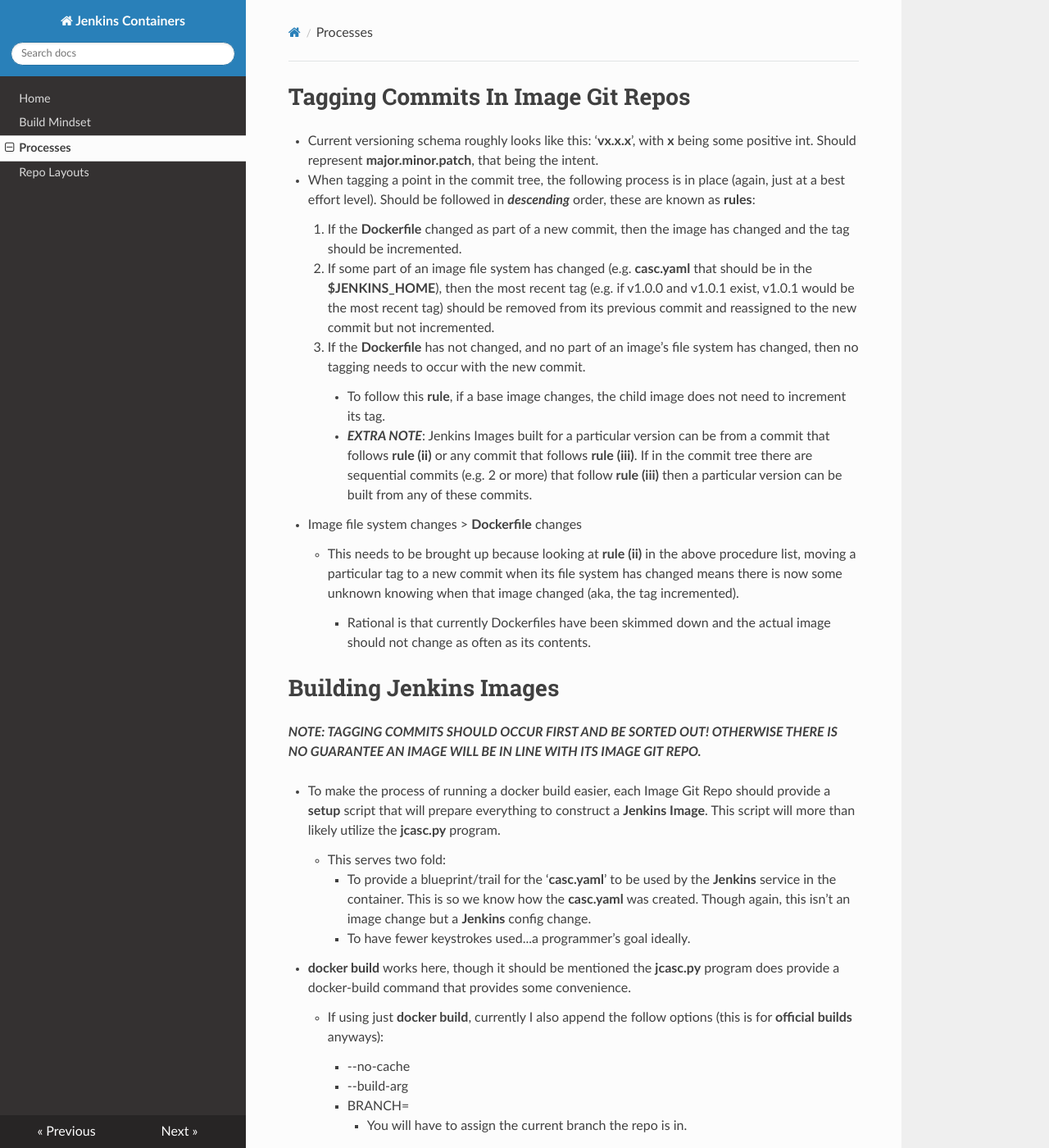
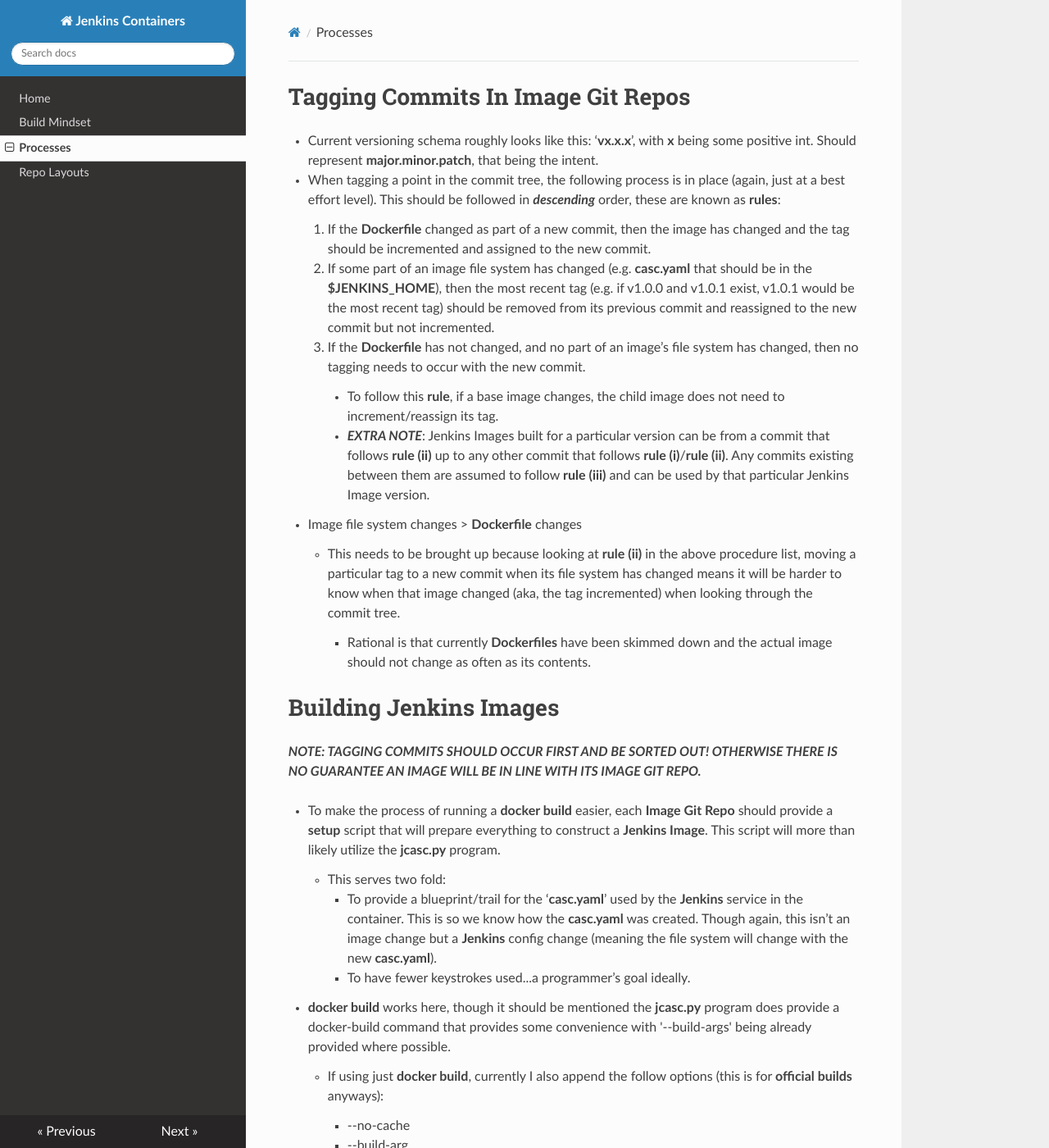
Before and after one commit to cavcrosby/jenkins-containers, an MkDocs documentation site: the page built from docs/processes.md, in a window 1280 px wide and 1400 px high. Shown: the whole window at 82% size. Built offline with MkDocs 1.6.1, drawn with Linux system fonts in a browser that asks for light colours; nearby versions of some CDN libraries.

Commit message:
Refactor documentation

```diff
--- a/docs/processes.md
+++ b/docs/processes.md
@@ -1,25 +1,25 @@
 # Tagging Commits In Image Git Repos
 
 * Current versioning schema roughly looks like this: ‘**vx.x.x**’, with **x** being some positive int. Should represent **major.minor.patch**, that being the intent.
-* When tagging a point in the commit tree, the following process is in place (again, just at a best effort level). Should be followed in ***descending*** order, these are known as **rules**:
-    1. If the **Dockerfile** changed as part of a new commit, then the image has changed and the tag should be incremented.
+* When tagging a point in the commit tree, the following process is in place (again, just at a best effort level). This should be followed in ***descending*** order, these are known as **rules**:
+    1. If the **Dockerfile** changed as part of a new commit, then the image has changed and the tag should be incremented and assigned to the new commit.
     2. If some part of an image file system has changed (e.g. **casc.yaml** that should be in the **$JENKINS_HOME**), then the most recent tag (e.g. if v1.0.0 and v1.0.1 exist, v1.0.1 would be the most recent tag) should be removed from its previous commit and reassigned to the new commit but not incremented.
     3. If the **Dockerfile** has not changed, and no part of an image’s file system has changed, then no tagging needs to occur with the new commit.
-        * To follow this **rule**, if a base image changes, the child image does not need to increment its tag.
-        * ***EXTRA NOTE***: Jenkins Images built for a particular version can be from a commit that follows **rule (ii)** or any commit that follows **rule (iii)**. If in the commit tree there are sequential commits (e.g. 2 or more) that follow **rule (iii)** then a particular version can be built from any of these commits.
+        * To follow this **rule**, if a base image changes, the child image does not need to increment/reassign its tag.
+        * ***EXTRA NOTE***: Jenkins Images built for a particular version can be from a commit that follows **rule (ii)** up to any other commit that follows **rule (i)**/**rule (ii)**. Any commits existing between them are assumed to follow **rule (iii)** and can be used by that particular Jenkins Image version.
 * Image file system changes > **Dockerfile** changes
-    * This needs to be brought up because looking at **rule (ii)** in the above procedure list, moving a particular tag to a new commit when its file system has changed means there is now some unknown knowing when that image changed (aka, the tag incremented).
-        * Rational is that currently Dockerfiles have been skimmed down and the actual image should not change as often as its contents.
+    * This needs to be brought up because looking at **rule (ii)** in the above procedure list, moving a particular tag to a new commit when its file system has changed means it will be harder to know when that image changed (aka, the tag incremented) when looking through the commit tree.
+        * Rational is that currently **Dockerfiles** have been skimmed down and the actual image should not change as often as its contents.
 
 # Building Jenkins Images
 
 ***NOTE: TAGGING COMMITS SHOULD OCCUR FIRST AND BE SORTED OUT! OTHERWISE THERE IS NO GUARANTEE AN IMAGE WILL BE IN LINE WITH ITS IMAGE GIT REPO.***
 
-* To make the process of running a docker build easier, each Image Git Repo should provide a **setup** script that will prepare everything to construct a **Jenkins Image**. This script will more than likely utilize the **jcasc.py** program.
+* To make the process of running a **docker build** easier, each **Image Git Repo** should provide a **setup** script that will prepare everything to construct a **Jenkins Image**. This script will more than likely utilize the **jcasc.py** program.
     * This serves two fold:
-        * To provide a blueprint/trail for the ‘**casc.yaml**’ to be used by the **Jenkins** service in the container. This is so we know how the **casc.yaml** was created. Though again, this isn’t an image change but a **Jenkins** config change.
+        * To provide a blueprint/trail for the ‘**casc.yaml**’ used by the **Jenkins** service in the container. This is so we know how the **casc.yaml** was created. Though again, this isn’t an image change but a **Jenkins** config change (meaning the file system will change with the new **casc.yaml**).
         * To have fewer keystrokes used...a programmer’s goal ideally.
-* **docker build** works here, though it should be mentioned the **jcasc.py** program does provide a docker-build command that provides some convenience.
+* **docker build** works here, though it should be mentioned the **jcasc.py** program does provide a docker-build command that provides some convenience with '--build-args' being already provided where possible.
     * If using just **docker build**, currently I also append the follow options (this is for **official builds** anyways):
         * --no-cache
         * --build-arg
```
Also changed, not shown: docs/index.md (+2 -2 lines), docs/layouts.md (+1 -1 lines), docs/mindset.md (+2 -3 lines).
